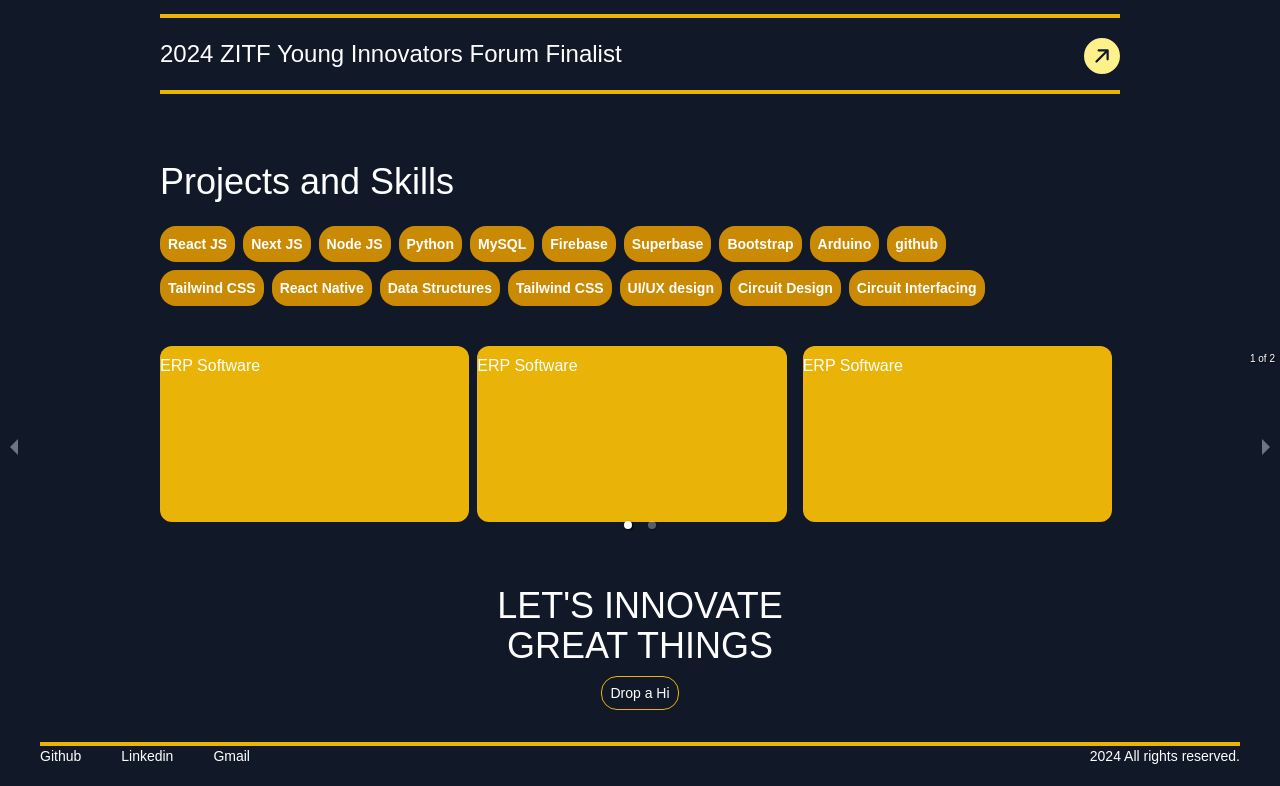
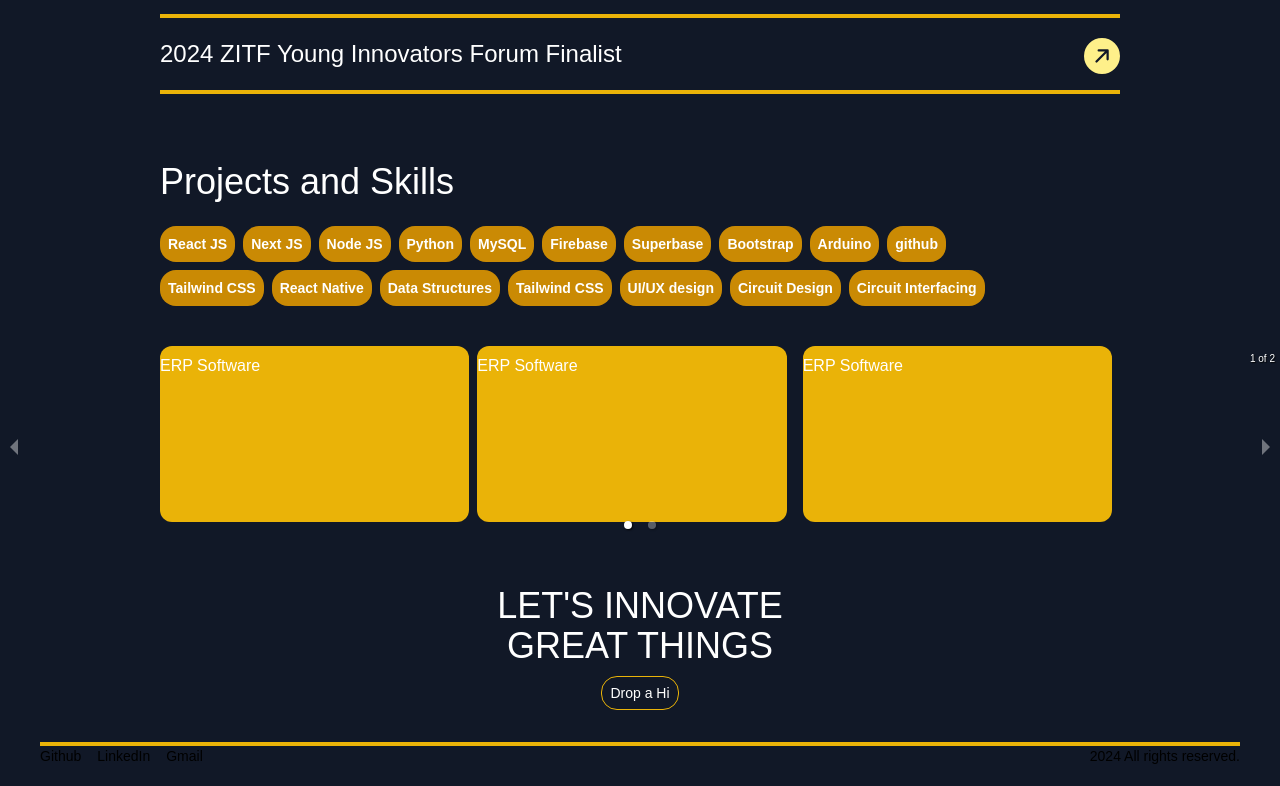
Before and after one commit to ThulaniTheProgrammer/franktheprogrammer, a Next.js app: page / in a window 1280 px wide. Shown: the part 814-1600 px from the top of the page. Built offline with nearby package versions, Linux system fonts and the light colour scheme.

Commit message:
first deployment

```diff
--- a/app/components/About.jsx
+++ b/app/components/About.jsx
@@ -10,7 +10,7 @@ export default function About() {
       <div className='mb-4 mt-10  text-4xl font-semibold'>
         About
       </div>
-      <div className='text-justify pb-6'>
+      <div className='text-justify pr-10 pb-6'>
       Multi Award Winning Results-driven computer engineering professional with experience in software development, applicationdevelopment, IoT circuit interfacing, and design. Proven ability to develop innovative solutions to solvereal-world problems by integrating software and hardware.
       </div>
       <div className='mt-3'>
--- a/app/components/Footer.jsx
+++ b/app/components/Footer.jsx
@@ -1,22 +1,21 @@
-import React from 'react'
+import React from 'react';
 
 export default function Footer() {
   return (
-    <div className='mx-10 py-5'>
-          <div className='border-2 border-yellow-500 '>
-            {/* Content goes here */}
+    <div className="mx-4 sm:mx-10 py-5">
+      <div className="border-2 border-yellow-500"></div>
+
+      <div className="flex flex-col sm:flex-row sm:justify-center lg:justify-between text-sm sm:text-black text-center sm:text-left">
+        {/* Links */}
+        <div className="flex flex-wrap justify-center sm:justify-start gap-4">
+          <a href="https://github.com/ThulaniTheProgrammer/">Github</a>
+          <a href="https://www.linkedin.com/in/frank-makeba-251ba1195">LinkedIn</a>
+          <a href="mailto:frankmakeba0@gmail.com">Gmail</a>
         </div>
-<div className='flex flex-row text-white justify-center lg:justify-between'>
-    <div className='flex flex-row justify-center'>
-    <div className='text-sm'><a href='https://github.com/ThulaniTheProgrammer/'>Github</a></div>
-    <div className='text-sm  px-10'><a href='https://www.linkedin.com/in/frank-makeba-251ba1195'>Linkedin</a></div>
-    <div className='text-sm'><a href='mailto: frankmakeba0@gmail.com'>Gmail</a></div>
+
+        {/* Copyright */}
+        <div className="hidden lg:block">2024 All rights reserved.</div>
+      </div>
     </div>
-    <div className='text-sm lg:flex hidden '> 2024 All rights reserved.</div>
-
-
-
-</div>
-    </div>
-  )
+  );
 }
```
